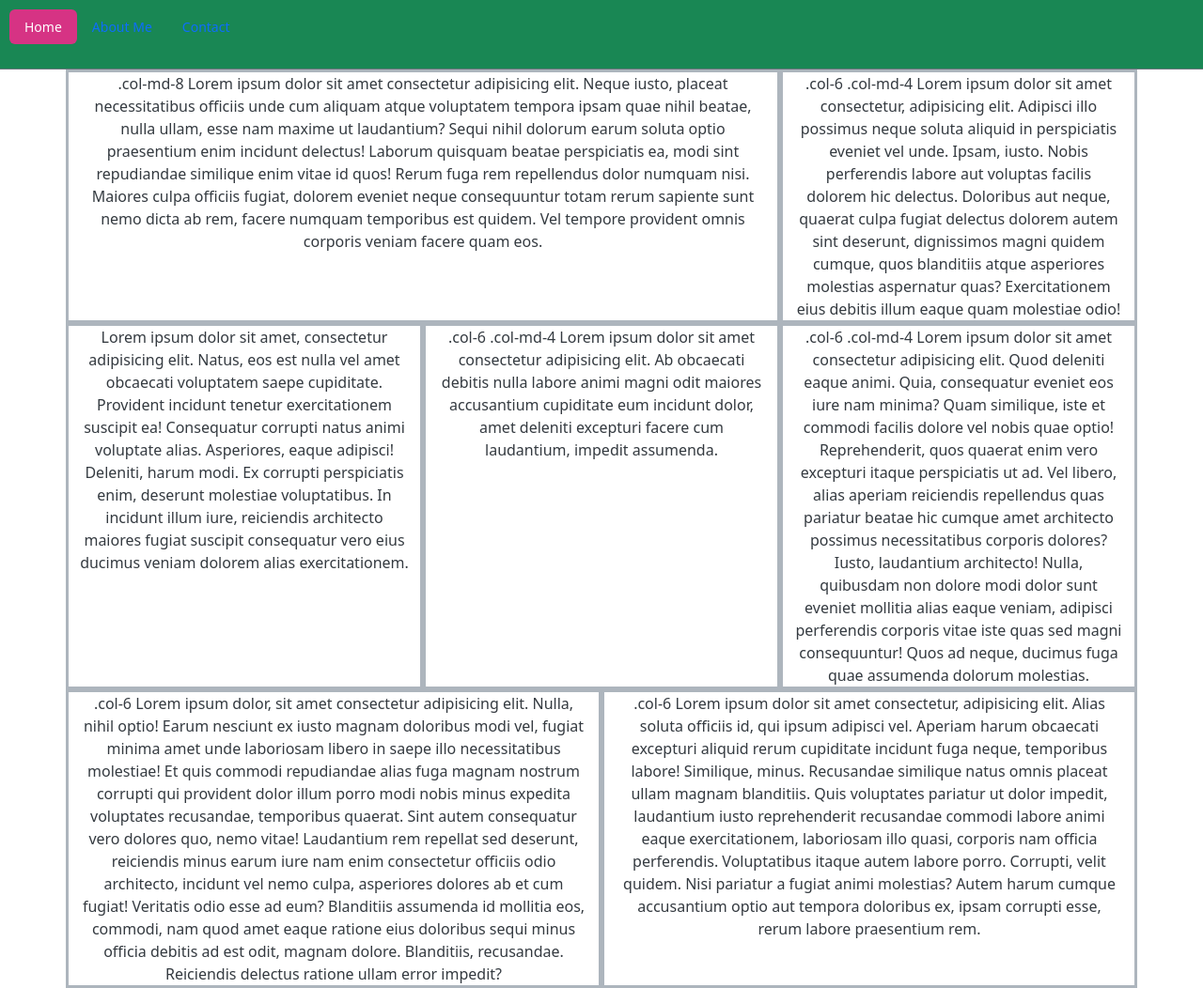
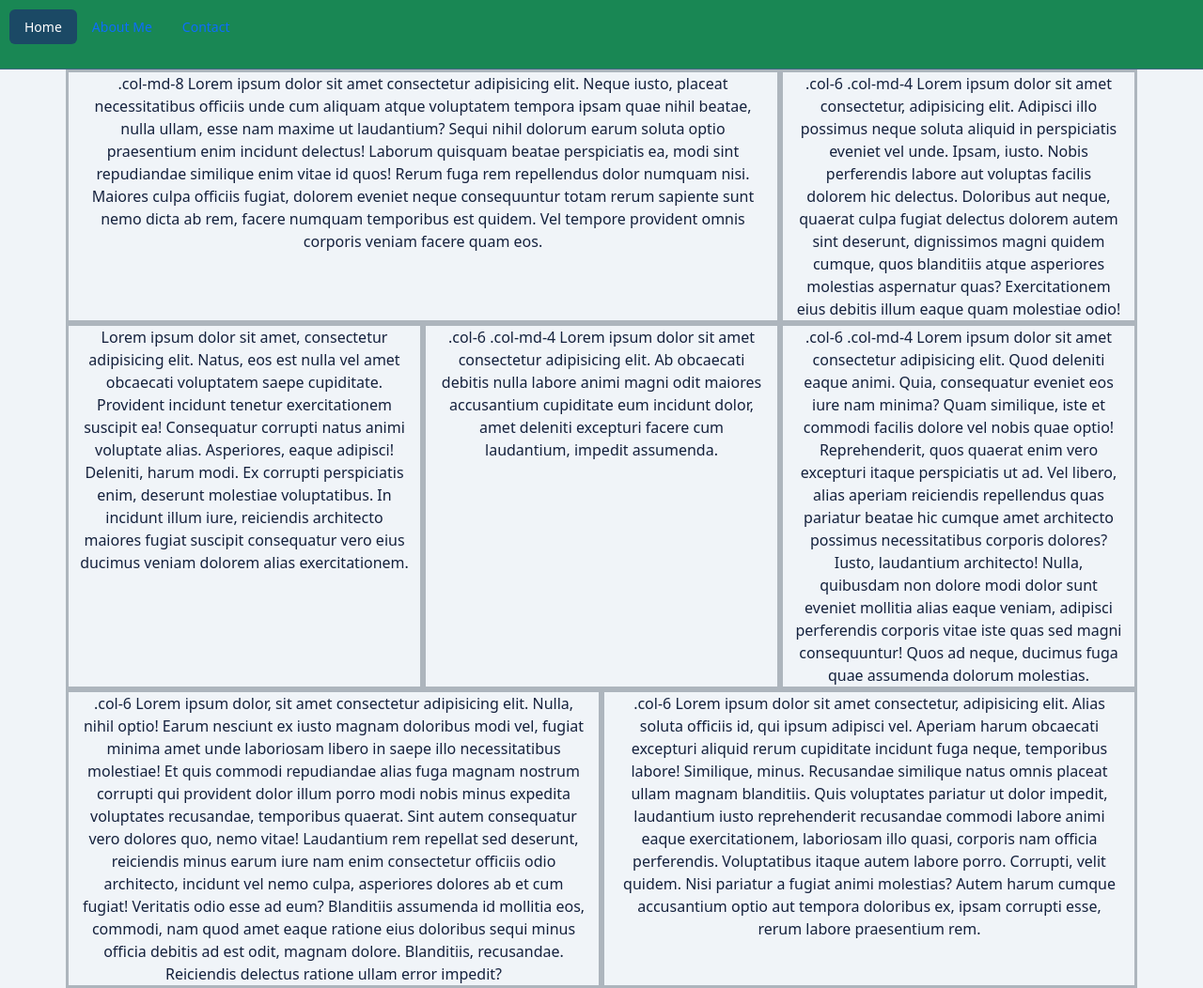
Before and after one commit to Oscar679/iot_project, a Flask app: page / in a window 1280 px wide. Shown: the whole page at 94% size. Run offline with Flask 3, Linux system fonts and the light colour scheme; some libraries are stand-ins or nearby versions.

```diff
--- a/static/css/style.css
+++ b/static/css/style.css
@@ -1,9 +1,14 @@
 :root {
-    --bs-primary: #d63384;
-    /* --bs-warning:   #fd7e14; */
-    --bs-body-bg: #ffffff;
-    --bs-body-color: #343a40;
-    --bs-info: #6f42c1;
+    --bs-primary: #1b4965;
+    /* Deep Navy */
+    --bs-secondary: #406882;
+    /* Steel Blue */
+    --bs-body-bg: #f0f4f8;
+    /* Light slate */
+    --bs-body-color: #14213d;
+    /* Very dark navy */
+    --bs-info: #219ebc;
+    /* Bright Cyan */
 }
 
 html {
@@ -42,5 +47,5 @@ body {
 }
 
 .btn-primary:hover {
-    background-color: darken(var(--bs-primary), 10%);
+    background-color: var(--bs-primary);
 }
```
